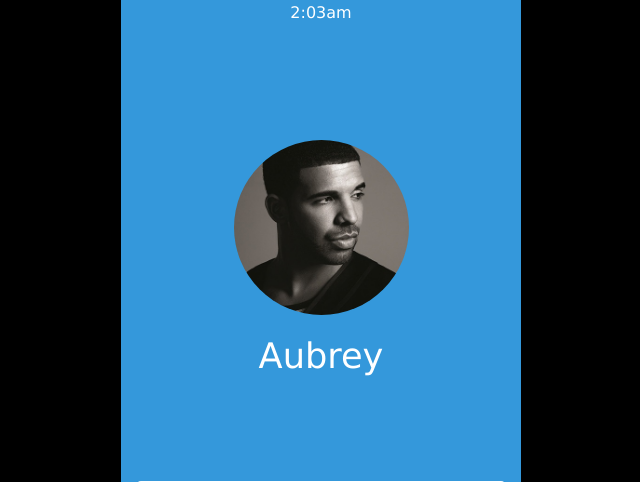
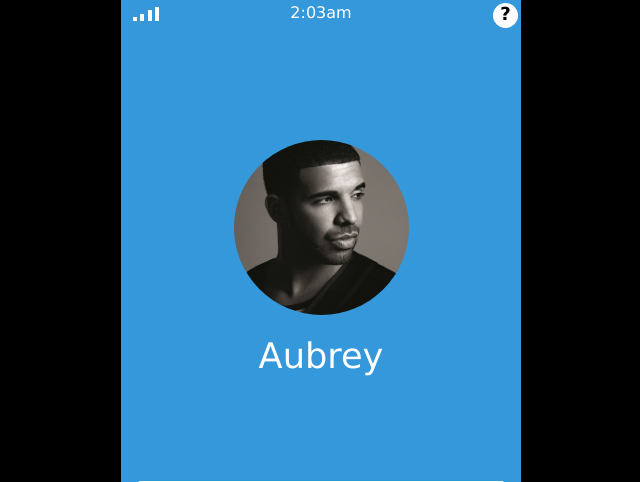
Before and after one commit to georgeke/aubrey, a Flask app: page / in a window 1280 px wide. Shown: the top 482 px of the page, without its empty margins (319-959 px from the left). Run offline with Flask 2, Linux system fonts and the light colour scheme; parts of the project's set-up code (start-up, migrations or seed data) failed here and were passed over.

Commit message:
make top bar look better

```diff
--- a/src/static/css/style.css
+++ b/src/static/css/style.css
@@ -3,13 +3,13 @@ html {
 }
 
 * {
-    margin:0;
+    margin: 0;
 }
 
 body * {
     text-align: center;
     font-family: "Lucida Sans Unicode", "Lucida Grande", sans-serif;
-    margin:0;
+    margin: 0;
 }
 
 .topbar {
@@ -18,10 +18,65 @@ body * {
     margin: 0 auto;
     height: 30px;
     background-color: #3498db;
+    text-align:center;
 }
 
 .topbar * {
     color: white;
+}
+
+.signalbar {
+    display: inline-block;
+    width: 4px;
+    margin: 0;
+    background-color: white;
+}
+
+.tier0 {
+    height: 4px;
+}
+
+.tier1 {
+    height: 7px;
+}
+
+.tier2 {
+    height: 11px;
+}
+
+.tier3 {
+    height: 14px;
+}
+
+.time {
+    margin: 0 auto;
+}
+
+.left {
+    line-height: 30px;
+    font-size: 10px;
+    height: 30px;
+    display: inline-block;
+    width: 50px;
+    float: left;
+}
+
+.right {
+    width: 50px;
+    float: right;
+}
+
+.info {
+    text-decoration: none;
+    margin-right: 3px;
+    color: black;
+    float: right;
+    background-color: white;
+    border-radius: 50%;
+    height: 25px;
+    width: 25px;
+    font-size: 18px;
+    font-weight: bold;
 }
 
 .bottombar {
--- a/src/templates/index.html
+++ b/src/templates/index.html
@@ -10,7 +10,16 @@
   <body>
     <div>
         <div class="topbar">
+            <span class="right">
+                <a class="info" href="https://github.com/georgeke/aubrey/blob/master/README.md" target="_blank">?</a>
+            </span>
             <span class="time">2:03am</span>
+            <div class="left">
+                <div class="signalbar tier0"></div>
+                <div class="signalbar tier1"></div>
+                <div class="signalbar tier2"></div>
+                <div class="signalbar tier3"></div>
+            </spdivan>
         </div>
         <div class="upper">
             <div id="bling"></div>
```
